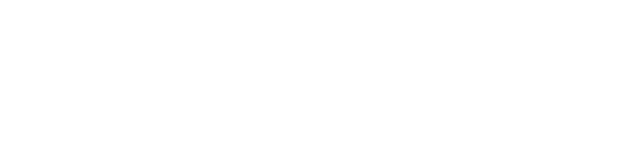
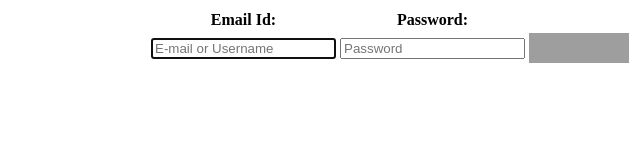
Before and after one commit to naveenjonnala/classproject, a plain HTML site: page login.html in a window 1280 px wide. Shown: the whole page, without its empty margins (640-1280 px from the left). Drawn offline with Linux system fonts and the light colour scheme; grey boxes are pictures that could not be loaded.

Commit message:
edited some code

```diff
--- a/css/main.css
+++ b/css/main.css
@@ -50,6 +50,8 @@ ul li a.header:hover:not(.active) {
     background-color: #4CAF50;
         }
 nav {
+    font-size: 30px;
+
     list-style-type: none;
     line-height:30px;
     background-color:whitesmoke;
--- a/login.html
+++ b/login.html
@@ -0,0 +1,17 @@
+<html>
+     <head>
+    <title>Login Page
+        </title>
+         <link rel= "stylesheet" href="css/main.css"/>
+
+    </head>
+
+	<table align="right">
+        <tr><th>Email Id:</th>
+        <th>Password:</th><td><tr>
+        <td><input type="text" name="user" placeholder="E-mail or Username" autofocus></td>
+        <td><input type="password" name="pws" placeholder="Password"></td>
+    <td><input type="image" src="http://joneshigherwayumc.com/wp-content/uploads/2014/06/login-button.png" value="Submit" width="100px" height="30px" name="Log In"></td></tr></table>
+
+
+        </html>
```
Also changed, not shown: index.html (+0 -1 lines), search.html (+8 -3 lines).
